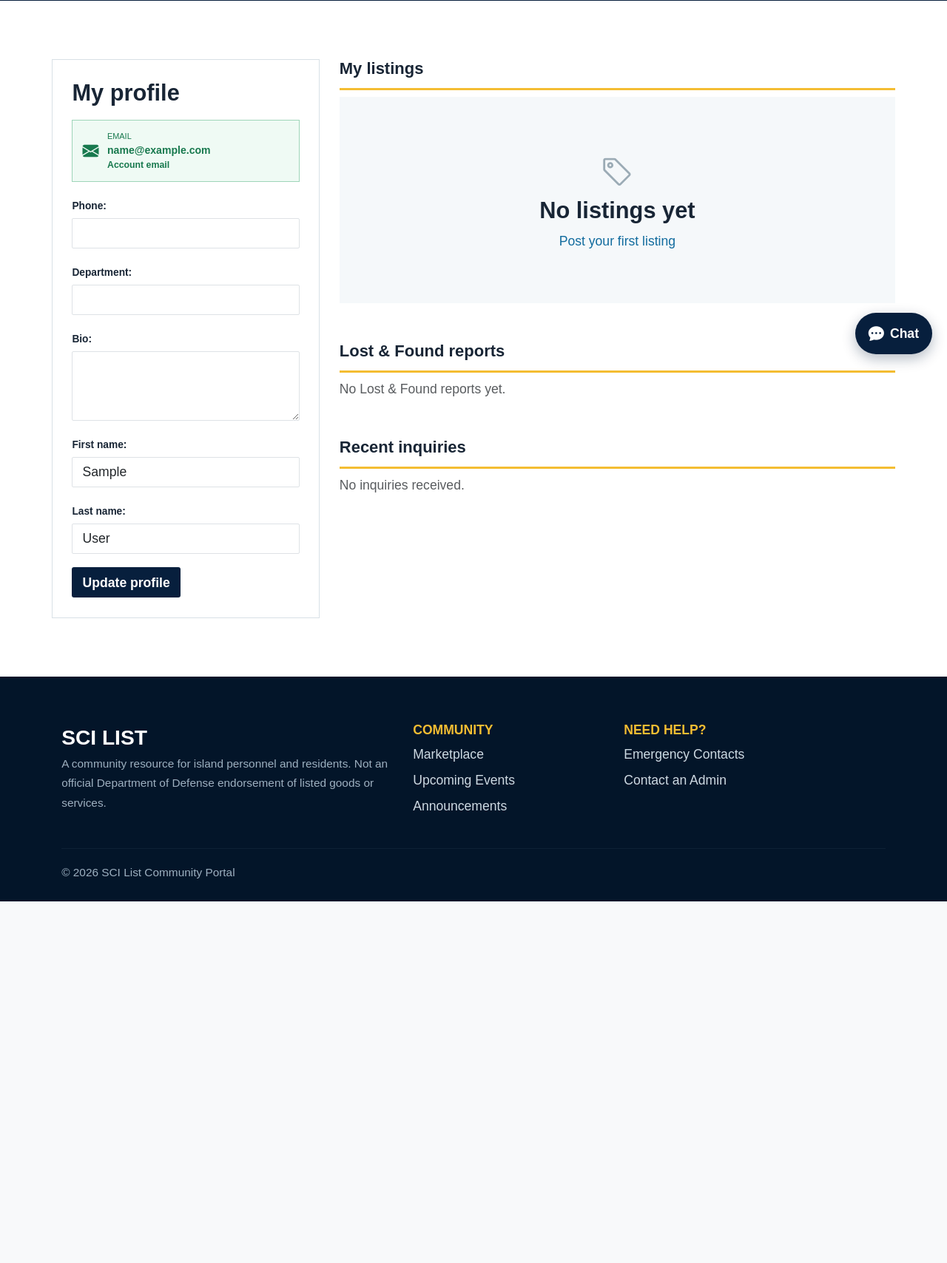
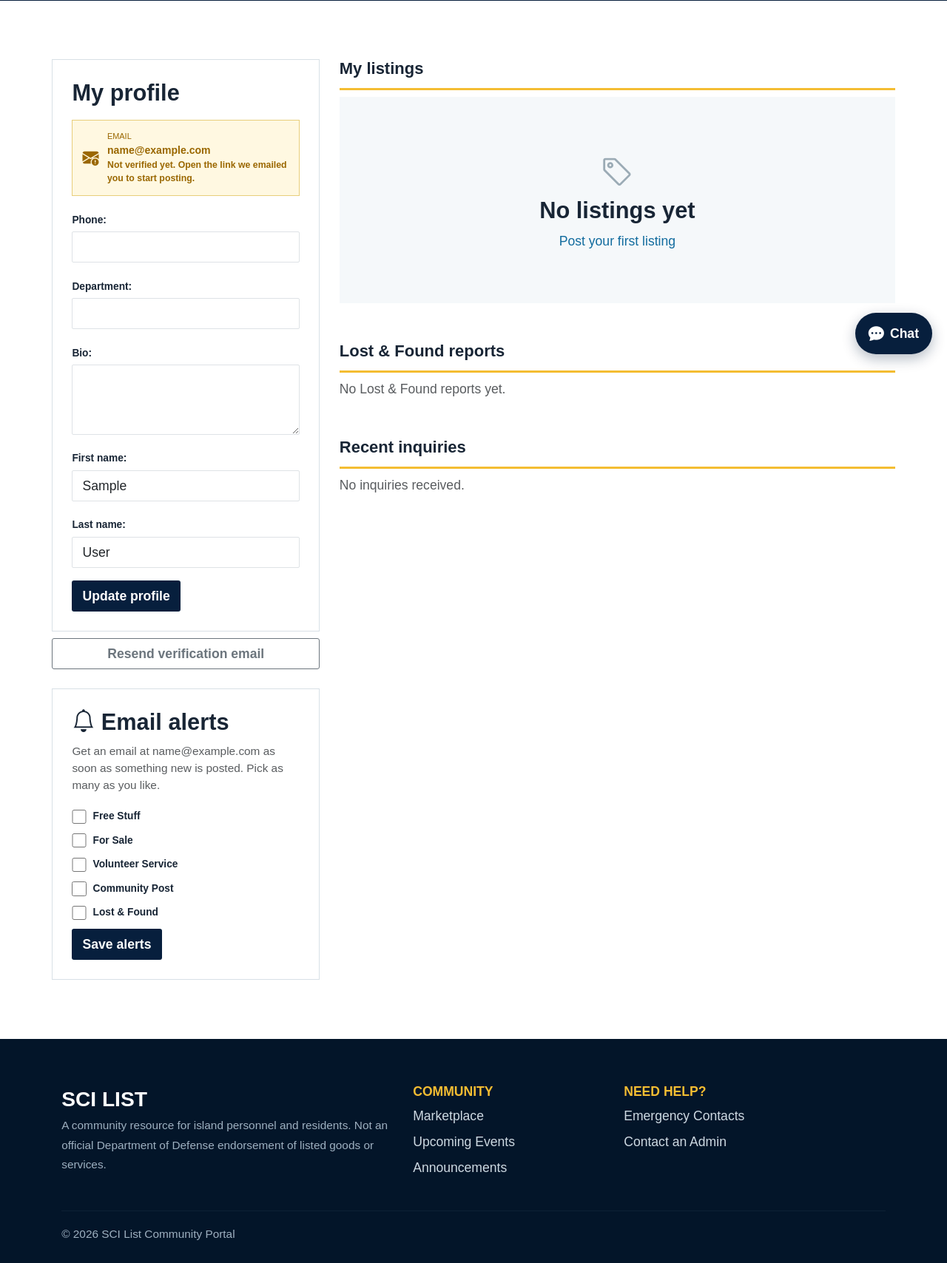
Before and after one commit to claverlo/San-Clemente-Island-website, a Django app: page /dashboard/ in a window 1280 px wide. Shown: the part 301-2009 px from the top of the page at 74% size. Before the commit the page ends 1520 px from the top, so only its background shows below. Run offline with Django 5.2, Linux system fonts and the light colour scheme; the visitor is signed in with stand-in values (Sample User, id 1); data comes from the database, SQL or seed files in the repository; data that the repository does not hold is empty.

Commit message:
Add email alerts for new posts, email verification at sign-up, and account deletion
- Members pick categories on their dashboard (Free Stuff, For Sale, Volunteer
  Service, Community Post, Lost & Found) and get an email when someone posts
  there; every email has a one-click link to turn alerts off
- New sign-ups get a verification email and can post once they open it;
  existing members are marked verified so nobody already posting is blocked
- Members can delete their account (password required), which also removes
  their posts and photos; the main admin account is protected

Co-Authored-By: Claude Opus 5.5 <noreply@anthropic.com>

```diff
--- a/community/forms.py
+++ b/community/forms.py
@@ -3,7 +3,7 @@ from decimal import Decimal
 from django import forms
 from django.contrib.auth.forms import AuthenticationForm, PasswordResetForm, SetPasswordForm, UserCreationForm
 from django.contrib.auth.models import User
-from .models import ChatMessage, ContactMessage, Listing, LostFound, Profile
+from .models import ChatMessage, ContactMessage, Listing, LostFound, Profile, alert_choices
 
 def normalize_phone(value):
     digits = "".join(character for character in value if character.isdigit())
@@ -274,3 +274,27 @@ class ChatMessageForm(BootstrapMixin, forms.ModelForm):
         if not (cleaned_data.get("body") or "").strip() and not cleaned_data.get("image"):
             raise forms.ValidationError("Type a message or add a photo.")
         return cleaned_data
+
+class AlertSettingsForm(forms.Form):
+    alert_categories = forms.MultipleChoiceField(
+        required=False,
+        widget=forms.CheckboxSelectMultiple,
+        label="Email me when someone posts in:",
+    )
+
+    def __init__(self, *args, **kwargs):
+        super().__init__(*args, **kwargs)
+        self.fields["alert_categories"].choices = alert_choices()
+
+class DeleteAccountForm(forms.Form):
+    password = forms.CharField(widget=forms.PasswordInput(attrs={"class": "form-control", "autocomplete": "current-password"}), label="Enter your password to confirm")
+
+    def __init__(self, user, *args, **kwargs):
+        self.user = user
+        super().__init__(*args, **kwargs)
+
+    def clean_password(self):
+        password = self.cleaned_data["password"]
+        if not self.user.check_password(password):
+            raise forms.ValidationError("That password is not correct.")
+        return password
--- a/community/urls.py
+++ b/community/urls.py
@@ -21,5 +21,6 @@ urlpatterns = [
     path("chat/<int:pk>/delete/", views.chat_delete, name="chat_delete"),
     path("manifest.webmanifest", views.app_manifest, name="app_manifest"), path("sw.js", views.service_worker, name="service_worker"),
     path("offline/", views.offline, name="offline"),
+    path("account/delete/", views.delete_account, name="delete_account"), path("alerts/off/<uuid:token>/", views.alerts_off, name="alerts_off"),
     path("chat/<int:pk>/report/", views.report_chat_message, name="report_chat_message"),
 ]
--- a/community/views.py
+++ b/community/views.py
@@ -1,5 +1,5 @@
 from django.contrib import messages
-from django.contrib.auth import login
+from django.contrib.auth import login, logout
 from django.contrib.auth.decorators import login_required
 from django.core.mail import send_mail
 from django.db.models import Q
@@ -12,8 +12,9 @@ from django.utils import timezone
 from django.views.decorators.clickjacking import xframe_options_sameorigin
 from random import randint
 from .chat import ai_answer, matching_messages, shrink_photo, with_replies
-from .forms import ChatMessageForm, ContactMessageForm, ListingForm, LostFoundForm, ProfileForm, RegistrationForm
-from .models import Announcement, ChatMessage, ContactMessage, ContentReport, Event, Listing, ListingImage, LostFound, Profile
+from .forms import AlertSettingsForm, ChatMessageForm, DeleteAccountForm, ContactMessageForm, ListingForm, LostFoundForm, ProfileForm, RegistrationForm
+from .models import Announcement, ChatMessage, ContactMessage, ContentReport, Event, Listing, ListingImage, LostFound, Profile, LOST_FOUND_ALERT
+from .notifications import notify_subscribers
 from .moderation import moderate_text_fields, moderate_uploaded_images
 from .sms import send_phone_verification_text
 
@@ -35,6 +36,14 @@ def send_verification_email(request, profile):
         fail_silently=False,
     )
     return verification_url
+
+def needs_verified_email(request):
+    """Return a redirect for signed-in members who haven't verified their email yet, else None."""
+    profile, _ = Profile.objects.get_or_create(user=request.user)
+    if profile.can_post:
+        return None
+    messages.error(request, "Please verify your email before posting. Check your inbox for the link, or resend it below.")
+    return redirect("dashboard")
 
 def run_moderation(text_values, files):
     status, reason = moderate_text_fields(*text_values)
@@ -94,6 +103,7 @@ def listing_detail(request, pk):
 
 @login_required
 def listing_create(request):
+    if blocked := needs_verified_email(request): return blocked
     profile, _ = Profile.objects.get_or_create(user=request.user)
     initial = {}
     if request.method == "GET":
@@ -109,6 +119,7 @@ def listing_create(request):
         for photo in form.cleaned_data["photos"]:
             ListingImage.objects.create(listing=listing, image=photo)
         if status == "approved":
+            notify_subscribers(request, listing.category, listing.title, listing.get_absolute_url(), request.user)
             messages.success(request, "Listing published successfully.")
         else:
             messages.success(request, "Listing submitted and sent to admin for review.")
@@ -179,6 +190,7 @@ def lost_found(request):
     if request.method == "POST":
         show_post_form = True
         if not request.user.is_authenticated: messages.info(request, "Please log in to post an item."); return redirect("login")
+        if blocked := needs_verified_email(request): return blocked
         if form.is_valid():
             item = form.save(commit=False)
             item.user = request.user
@@ -190,6 +202,7 @@ def lost_found(request):
             item.moderation_notes = reason
             item.save()
             if status == "approved":
+                notify_subscribers(request, LOST_FOUND_ALERT, f"{item.kind}: {item.item}", reverse("lost_found"), request.user)
                 messages.success(request, "Post added.")
             else:
                 messages.success(request, "Post submitted and sent to admin for review.")
@@ -312,6 +325,9 @@ def chat(request):
     form = ChatMessageForm(request.POST or None, request.FILES or None)
     if request.method == "POST":
         if not request.user.is_authenticated: messages.info(request, "Please log in to post in the chat."); return redirect("login")
+        if not Profile.objects.get_or_create(user=request.user)[0].can_post:
+            messages.error(request, "Please verify your email before posting. The link is in your inbox.")
+            return redirect("chat")
         if form.is_valid():
             chat_message = form.save(commit=False)
             chat_message.user = request.user
@@ -345,6 +361,7 @@ def chat(request):
         "query": query,
         "answer": answer,
         "cited": cited,
+        "can_post": request.user.is_authenticated and Profile.objects.get_or_create(user=request.user)[0].can_post,
         "last_id": max((m.pk for m in chat_messages), default=0),
     })
 
@@ -391,13 +408,44 @@ def report_chat_message(request, pk):
         messages.success(request, "Thanks. Your report was sent to admin for review.")
     return redirect("chat")
 
+def alerts_off(request, token):
+    profile = get_object_or_404(Profile, alerts_token=token)
+    if request.method == "POST":
+        profile.alert_categories = []
+        profile.save(update_fields=["alert_categories"])
+        messages.success(request, "All email alerts are turned off. You can turn them back on from your dashboard.")
+        return redirect("home")
+    return render(request, "community/alerts_off.html", {"profile": profile})
+
+@login_required
+def delete_account(request):
+    user = request.user
+    if user.is_superuser:
+        messages.error(request, "The main admin account can't be deleted from the website.")
+        return redirect("dashboard")
+    form = DeleteAccountForm(user, request.POST or None)
+    if request.method == "POST" and form.is_valid():
+        for chat_message in user.chat_messages.all(): chat_message.image.delete(save=False)
+        for photo in ListingImage.objects.filter(listing__seller=user): photo.image.delete(save=False)
+        for listing in Listing.all_objects.filter(seller=user): listing.image.delete(save=False)
+        for item in LostFound.objects.filter(user=user): item.image_1.delete(save=False); item.image_2.delete(save=False)
+        logout(request)
+        user.delete()
+        messages.success(request, "Your account and everything you posted have been deleted.")
+        return redirect("home")
+    return render(request, "community/delete_account.html", {"form": form})
+
 def register(request):
     form = RegistrationForm(request.POST or None)
     if request.method == "POST" and form.is_valid():
         user = form.save()
-        Profile.objects.create(user=user, phone=form.cleaned_data["phone"], email_verified=True)
+        profile = Profile.objects.create(user=user, phone=form.cleaned_data["phone"])
         login(request, user)
-        messages.success(request, "Account created. Add a phone number in your dashboard before posting listings.")
+        try:
+            send_verification_email(request, profile)
+            messages.success(request, f"Account created! We sent a link to {user.email}. Open it to verify your email, then you can post.")
+        except Exception:
+            messages.warning(request, "Account created, but we couldn't send the verification email. Use Resend below to try again.")
         return redirect("dashboard")
     return render(request, "registration/register.html", {"form": form})
 
@@ -423,8 +471,15 @@ def dashboard(request):
     profile, _ = Profile.objects.get_or_create(user=request.user)
     has_phone = bool((profile.phone or "").strip())
     can_post_listing = True
-    form = ProfileForm(request.POST or None, instance=profile)
-    if request.method == "POST" and form.is_valid(): form.save(); messages.success(request, "Profile updated."); return redirect("dashboard")
+    alerts_post = request.method == "POST" and request.POST.get("form_type") == "alerts"
+    form = ProfileForm(request.POST if request.method == "POST" and not alerts_post else None, instance=profile)
+    alerts_form = AlertSettingsForm(request.POST if alerts_post else None, initial={"alert_categories": profile.alert_categories})
+    if alerts_post and alerts_form.is_valid():
+        profile.alert_categories = alerts_form.cleaned_data["alert_categories"]
+        profile.save(update_fields=["alert_categories"])
+        messages.success(request, "Email alerts saved." if profile.alert_categories else "Email alerts turned off.")
+        return redirect(reverse("dashboard") + "#email-alerts")
+    if request.method == "POST" and not alerts_post and form.is_valid(): form.save(); messages.success(request, "Profile updated."); return redirect("dashboard")
     report_queryset = LostFound.objects.all() if (request.user.is_staff or request.user.is_superuser) else LostFound.objects.filter(user=request.user)
     return render(request, "community/dashboard.html", {
         "profile": profile,
@@ -432,6 +487,7 @@ def dashboard(request):
         "can_post_listing": can_post_listing,
         "phone_code_sent": bool(profile.phone_verification_sent_at),
         "profile_form": form,
+        "alerts_form": alerts_form,
         "listings": request.user.listings.all(),
         "inquiries": sum((list(x.messages.all()) for x in request.user.listings.all()), []),
         "lost_found_reports": report_queryset,
--- a/static/css/custom.css
+++ b/static/css/custom.css
@@ -931,3 +931,20 @@ svg {
     font-size:.85rem;
     color:#c9d6e4
 }
+
+.alert-choices {
+    display:grid;
+    gap:.35rem
+}
+.alert-choices .form-check {
+    display:flex;
+    align-items:center;
+    gap:.5rem;
+    margin:0;
+    padding-left:0
+}
+.alert-choices .form-check input {
+    margin:0;
+    width:1.1rem;
+    height:1.1rem
+}
--- a/templates/base.html
+++ b/templates/base.html
@@ -7,7 +7,7 @@
 <link href="https://cdn.jsdelivr.net/npm/bootstrap@5.3.3/dist/css/bootstrap.min.css" rel="stylesheet">
 <link rel="stylesheet" href="https://cdn.jsdelivr.net/npm/bootstrap-icons@1.11.3/font/bootstrap-icons.css">
 <link rel="stylesheet" href="{% static 'css/style.css' %}?v=20260816-1">
-<link rel="stylesheet" href="{% static 'css/custom.css' %}?v=20261102-2"></head>
+<link rel="stylesheet" href="{% static 'css/custom.css' %}?v=20261105-1"></head>
 <body>
 <div class="disclaimer-gate" data-disclaimer-gate hidden role="dialog" aria-modal="true" aria-labelledby="disclaimerGateTitle" aria-describedby="disclaimerGateBody">
 <div class="disclaimer-gate-card"><h2 id="disclaimerGateTitle">SCI List Notice</h2><p id="disclaimerGateBody">By entering this website, you agree to use SCI List at your own risk. SCI List is a community board and is not responsible for transactions, losses, damages, or disputes between users.</p><p><strong>Community Disclaimer:</strong> Please be responsible and post appropriate content. Inappropriate content may be held for admin review or removed.</p><p class="mb-0">Do not share credit card details, banking information, passwords, or other sensitive personal information on this website. Choose Agree to continue or Disagree to leave the site.</p><div class="disclaimer-gate-actions"><button type="button" class="btn btn-navy" data-disclaimer-accept>I Agree</button><button type="button" class="btn btn-outline-secondary" data-disclaimer-decline>I Disagree</button></div></div>
--- a/templates/community/chat.html
+++ b/templates/community/chat.html
@@ -42,7 +42,9 @@
 </div>
 
 <p class="chat-warning"><i class="bi bi-shield-exclamation"></i> Everyone can read this chat. Do not share sensitive information like passwords, bank or card numbers, SSNs, or your home address.</p>
-{% if user.is_authenticated %}
+{% if user.is_authenticated and not can_post %}
+<div class="chat-compose signed-out"><a href="{% url 'dashboard' %}" target="_top">Verify your email</a> to post in the chat.</div>
+{% elif user.is_authenticated %}
 <form method="post" enctype="multipart/form-data" class="chat-compose" data-chat-compose>
 	{% csrf_token %}
 	{% if form.errors %}<div class="chat-alert error">{% for error in form.non_field_errors %}{{ error }} {% endfor %}{% for field in form %}{% for error in field.errors %}{{ error }} {% endfor %}{% endfor %}</div>{% endif %}
--- a/templates/community/dashboard.html
+++ b/templates/community/dashboard.html
@@ -3,8 +3,13 @@
 <div class="page-head compact"><div class="container d-flex justify-content-between align-items-end"><div><p class="eyebrow">WELCOME BACK</p><h1>{{ user.first_name|default:user.username }}'s Dashboard</h1></div><a class="btn btn-gold" href="{% url 'listing_create' %}"><i class="bi bi-plus-lg"></i> New listing</a></div></div>
 <div class="container section"><div class="row g-4">
 <aside class="col-lg-4"><form method="post" class="form-panel">{% csrf_token %}<h3>My profile</h3>
-<div class="verification-status verified"><i class="bi bi-envelope-fill"></i><div><small>EMAIL</small><strong>{{ user.email }}</strong><span>Account email</span></div></div>
-{{ profile_form.as_p }}<button class="btn btn-navy">Update profile</button></form></aside>
+{% if profile.email_verified %}<div class="verification-status verified"><i class="bi bi-envelope-check-fill"></i><div><small>EMAIL</small><strong>{{ user.email }}</strong><span>Verified</span></div></div>{% else %}<div class="verification-status unverified"><i class="bi bi-envelope-exclamation-fill"></i><div><small>EMAIL</small><strong>{{ user.email }}</strong><span>Not verified yet. Open the link we emailed you to start posting.</span></div></div>{% endif %}
+{{ profile_form.as_p }}<button class="btn btn-navy">Update profile</button></form>
+{% if not profile.email_verified %}<form method="post" action="{% url 'resend_verification' %}" class="mt-2">{% csrf_token %}<button class="btn btn-outline-secondary w-100">Resend verification email</button></form>{% endif %}
+<form method="post" class="form-panel mt-4" id="email-alerts">{% csrf_token %}<input type="hidden" name="form_type" value="alerts"><h3><i class="bi bi-bell"></i> Email alerts</h3><p class="small text-muted">Get an email at {{ user.email }} as soon as something new is posted. Pick as many as you like.</p>
+<div class="alert-choices">{% for choice in alerts_form.alert_categories %}<label class="form-check">{{ choice.tag }} <span class="form-check-label">{{ choice.choice_label }}</span></label>{% endfor %}</div>
+<button class="btn btn-navy mt-2">Save alerts</button></form>
+{% if not user.is_superuser %}<div class="form-panel mt-4"><h3>Delete account</h3><p class="small text-muted">Permanently remove your account and everything you posted.</p><a class="btn btn-outline-danger w-100" href="{% url 'delete_account' %}"><i class="bi bi-trash"></i> Delete my account</a></div>{% endif %}</aside>
 <div class="col-lg-8"><h2 class="subhead">My listings</h2>
 {% for listing in listings %}<div class="dashboard-row"><div><span class="tag">{{ listing.category }}</span> <span class="tag">{% if listing.moderation_status == 'pending' %}Under review{% else %}{{ listing.get_moderation_status_display }}{% endif %}</span><h3><a href="{{ listing.get_absolute_url }}">{{ listing.title }}</a></h3><small>{% if listing.category != 'Community Post' and listing.category != 'Volunteer Service' %}${{ listing.price }} | {% endif %}{{ listing.messages.count }} inquir{{ listing.messages.count|pluralize:'y,ies' }}{% if listing.moderation_notes %} | {{ listing.moderation_notes }}{% endif %}</small></div><div><a class="icon-btn" title="Edit" href="{% url 'listing_edit' listing.pk %}"><i class="bi bi-pencil"></i></a><a class="icon-btn danger" title="Delete" href="{% url 'listing_delete' listing.pk %}"><i class="bi bi-trash"></i></a></div></div>{% empty %}<div class="empty-state"><i class="bi bi-tag"></i><h3>No listings yet</h3><a href="{% url 'listing_create' %}">Post your first listing</a></div>{% endfor %}
 <h2 class="subhead mt-5">Lost &amp; Found reports</h2>{% for report in lost_found_reports %}<div class="dashboard-row"><div><span class="tag">{{ report.kind }}</span> <span class="tag">{% if report.moderation_status == 'pending' %}Under review{% else %}{{ report.get_moderation_status_display }}{% endif %}</span><h3><a href="{% url 'lost_found' %}">{{ report.item }}</a></h3><small>{{ report.location }} | {{ report.date }}{% if report.moderation_notes %} | {{ report.moderation_notes }}{% endif %}</small></div><div>{% if user == report.user or user.is_staff or user.is_superuser %}<a class="icon-btn" title="Edit" href="{% url 'lost_found_edit' report.pk %}"><i class="bi bi-pencil"></i></a><form method="post" action="{% url 'lost_found_delete' report.pk %}" class="d-inline" onsubmit="return confirm('Delete this report?');">{% csrf_token %}<button type="submit" class="icon-btn danger" title="Delete"><i class="bi bi-trash"></i></button></form>{% endif %}</div></div>{% empty %}<p class="text-muted">No Lost &amp; Found reports yet.</p>{% endfor %}
```
Also changed, not shown: community/models.py (+11 -0 lines), community/notifications.py (added, +31 -0 lines), community/tests.py (+88 -0 lines), templates/community/alerts_off.html (added, +9 -0 lines), templates/community/delete_account.html (added, +13 -0 lines), community/migrations/0024_profile_email_alerts.py (added).
